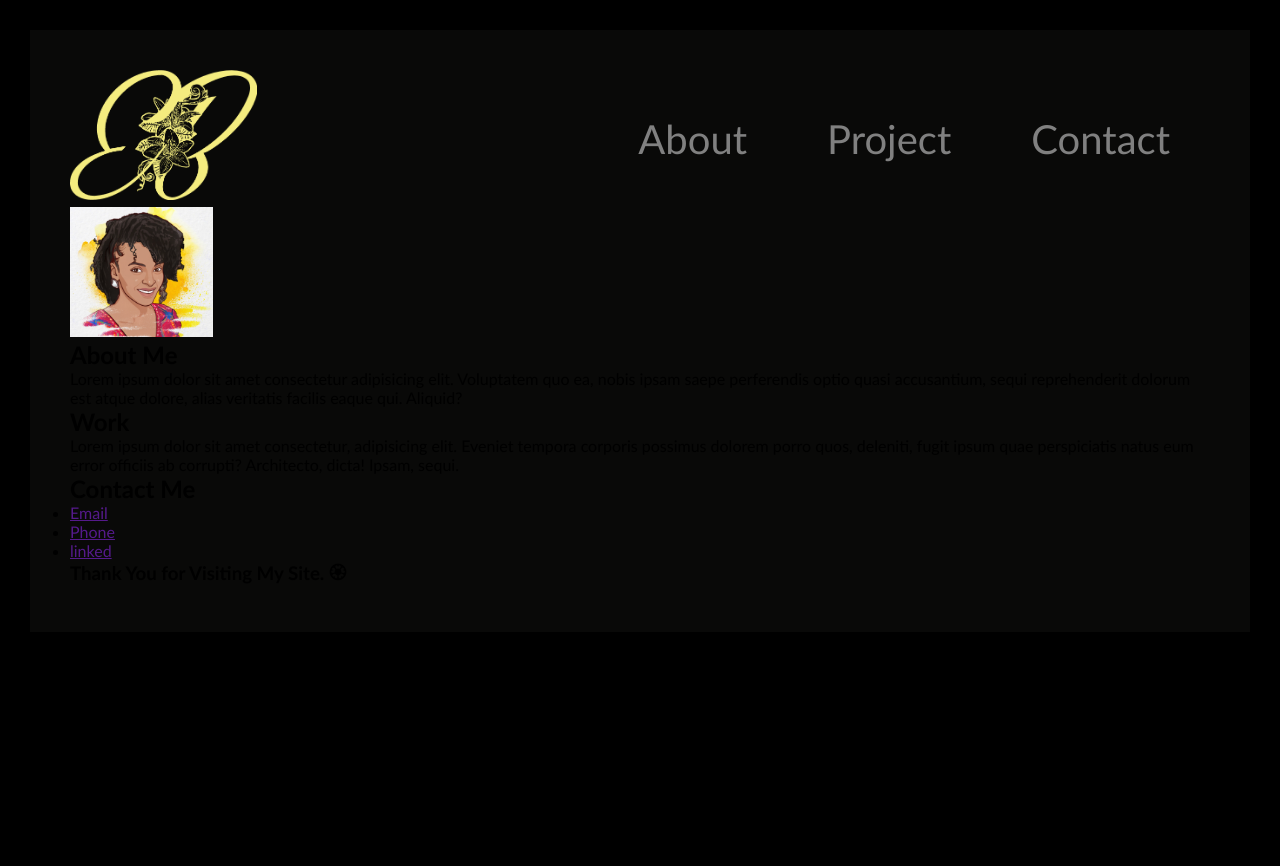
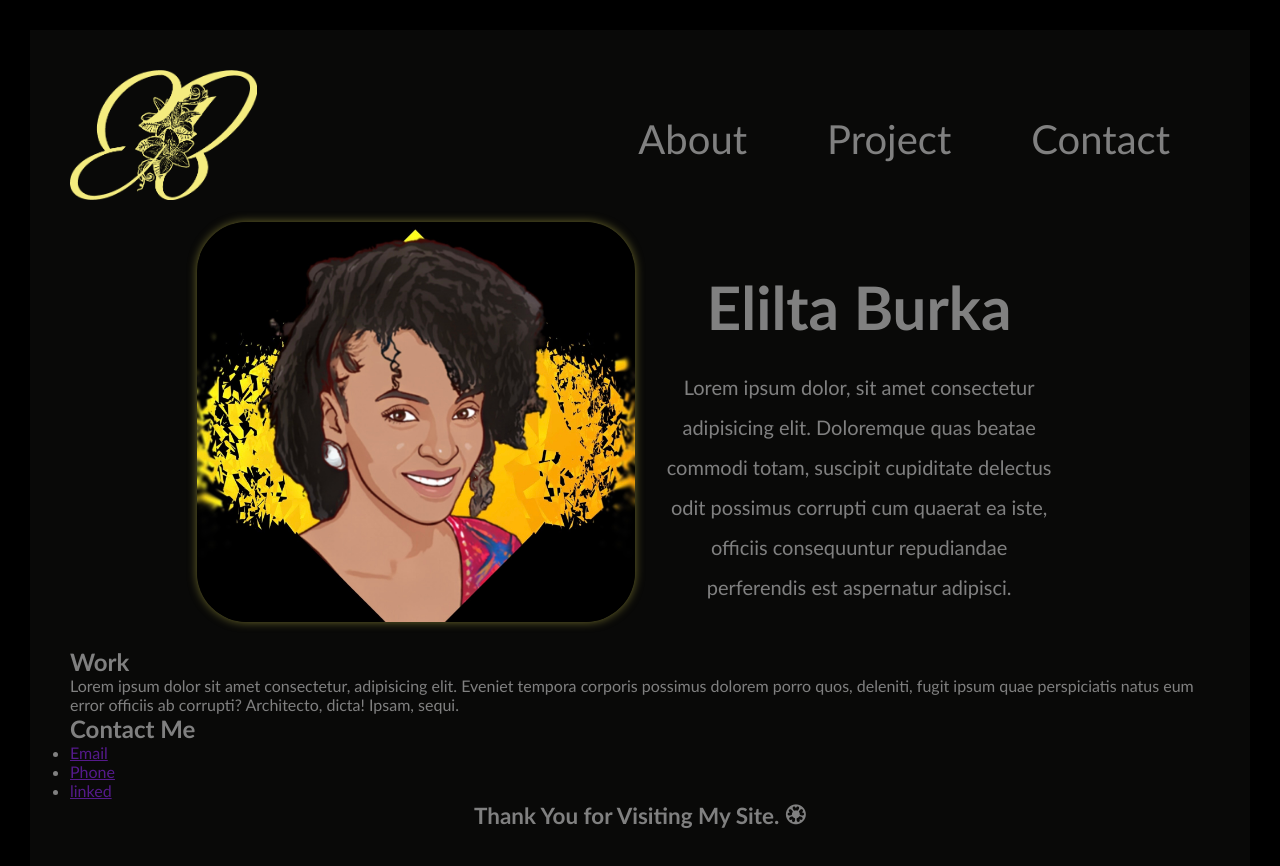
Before and after one commit to eburka/Portfolio, a plain HTML site: page index.html in a window 1280 px wide. Before the commit the page ends 800 px from the top, so only its background shows below. Drawn offline with Linux system fonts and the light colour scheme.

Commit message:
hero section added

```diff
--- a/assets/css/style.css
+++ b/assets/css/style.css
@@ -12,7 +12,8 @@ html {
 body {
     margin: 30px;
     padding: 40px;
-    background-color: rgba(60, 60, 59, 0.15)
+    background-color: rgba(60, 60, 59, 0.15);
+    color: grey;
 }
 
 img {
@@ -56,7 +57,37 @@ header nav ul li a:hover {
     border-radius: 15px;
 }
 
+footer {
+    font-size: larger;
+    text-align: center;
+}
 
+
+.hero {
+    display: flex;
+    justify-content: center;
+    flex-wrap: wrap;
+}
+
+.hero-img img {
+    height: 400px;
+    margin: 3.5%;
+    box-shadow: 0 0 10px rgba(212, 204, 79, 0.5);
+    border-radius: 50px;
+}
+
+.hero-bio h1 {
+    font-size: 60px;
+    text-shadow: none;
+
+}
+.hero-bio {
+    width: 35%;
+    text-align: center;
+    margin: 3.5%;
+    font-size: 20px;
+    line-height: 2;
+}
 /*
 .contact {
     display: flex;
--- a/index.html
+++ b/index.html
@@ -28,29 +28,23 @@
       </nav>
     </header>
     <!--HERO SECTION-->
-    <section class="hero">
-      <div>
-        <img src="/assets/image/IMG_2235[32].jpg" alt="" />
+    <section id="about">
+      <div class="hero">
+        <div class="hero-img">
+          <img src="/assets/image/pic.JPG" alt="" />
+        </div>
+        <div class="hero-bio">
+          <h1>Elilta Burka</h1>
+          <p>
+            Lorem ipsum dolor, sit amet consectetur adipisicing elit. Doloremque
+            quas beatae commodi totam, suscipit cupiditate delectus odit
+            possimus corrupti cum quaerat ea iste, officiis consequuntur
+            repudiandae perferendis est aspernatur adipisci.
+          </p>
+        </div>
       </div>
     </section>
 
-    <!--ABOUT ME -->
-    <main>
-      <section id="about-me" class="">
-        <div class="flex-row">
-          <div class="me">
-            <h2>About Me</h2>
-          </div>
-          <div class="info">
-            <p>
-              Lorem ipsum dolor sit amet consectetur adipisicing elit.
-              Voluptatem quo ea, nobis ipsam saepe perferendis optio quasi
-              accusantium, sequi reprehenderit dolorum est atque dolore, alias
-              veritatis facilis eaque qui. Aliquid?
-            </p>
-          </div>
-        </div>
-      </section>
 
       <!--WORK-->
       <section id="work">
```
Also changed, not shown: assets/image/pic.JPG (added).
